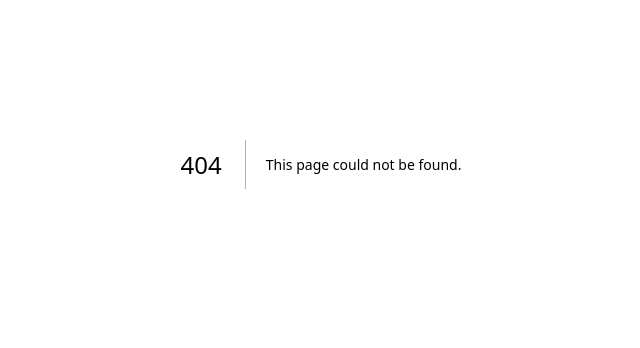
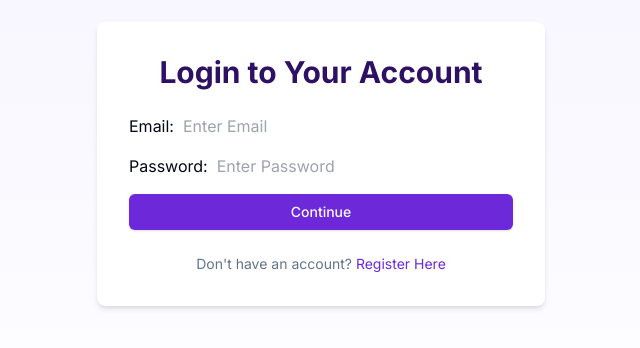
Before and after one commit to DavidOde100/VolU, a Next.js app in the folder volu/: page /login in a window 1280 px wide. Before the commit this address had no page. Shown: the part 236-584 px from the top of the page, without its empty margins (319-959 px from the left). Built offline with nearby package versions, Linux system fonts and the light colour scheme.

Commit message:
login in and sign up page -SL

```diff
--- /dev/null
+++ b/volu/src/app/login/page.tsx
@@ -0,0 +1,31 @@
+import Link from "next/link"
+import { Button } from "@/components/ui/button";
+export default function LoginPage() {
+    return(
+        <div className= "flex min-h-screen flex-col items-center justify-center bg-gradient-to-b from-primary-50 to-white px-4">
+            <div className="w-full max-w-md space-y-6 rounded-lg bg-white p-8 shadow-md">
+                <h2 className="text-3xl font-bold text-center text-primary-900">Login to Your Account</h2>
+                <form className="space-y-4">
+                    <div>
+                        <label htmlFor="email">Email: </label>
+                        <input type="email" placeholder=" Enter Email"/>
+                    </div>
+                    <div>
+                        <label htmlFor="password">Password: </label>
+                        <input type="password" placeholder=" Enter Password"/>
+                    </div>
+                    <Button type="submit" className="w-full bg-primary-600 hover:bg-primary-700 mt-4">
+                        Continue
+                    </Button>
+                </form>
+                <p className="text-center text-sm text-muted-foreground">
+                    {"Don't have an account? "}
+                    <Link href="/register" className="text-primary-600 hover:underline">
+                        Register Here
+                    </Link>
+                </p>
+            </div>
+
+        </div>
+    )
+}
--- /dev/null
+++ b/volu/src/app/register/page.tsx
@@ -0,0 +1,32 @@
+import Link from "next/link"
+import { Button } from "@/components/ui/button";
+export default function SignUpPage() {
+    return(
+        <div className="flex min-h-screen flex-col items-center justify-center bg-gradient-to-b from-primary-50 to-white px-4">
+            <div className="w-full max-w-md space-y-6 rounded-lg bg-white p-8 shadow-md">
+                <h2 className="text-3xl font-bold text-center text-primary-900">Create Your Account</h2>
+                <form className="space-y-4">
+                    <div>
+                        <label htmlFor="email">Email: </label>
+                        <input type="email" placeholder=" Enter Email"/>
+                    </div>
+                    <div>
+                        <label htmlFor="password">Password: </label>
+                        <input type="password" placeholder=" Enter Password"/>
+                    </div>
+
+                    <Button type="submit" className="w-full bg-primary-600 hover:bg-primary-700 mt-4">
+                        Sign Up
+                    </Button>
+                </form>
+                <p className="text-center text-sm text-muted-foreground">
+                    {"Already have an account? "}
+                    <Link href="/login" className="text-primary-600 hover:underline">
+                        Log in Here
+                    </Link>
+                </p>
+            </div>
+
+        </div>
+    )
+}
```
